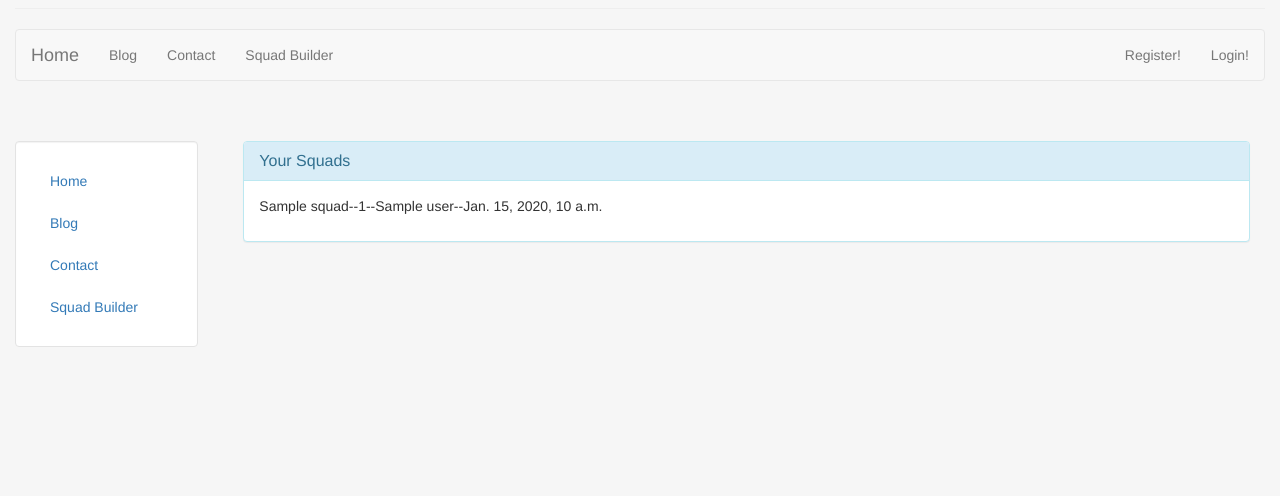
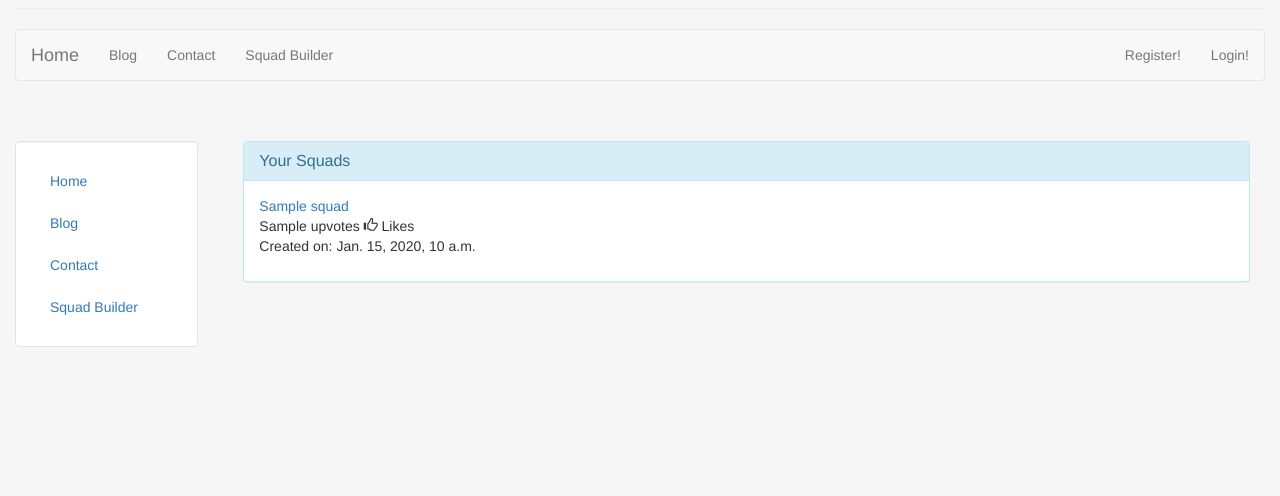
Before and after one commit to Nightlamp1/XwingSquadShare, a Django app: template squadshare/templates/squadshare/profile.html in a window 1280 px wide. Shown: the part 132-628 px from the top of the page. Run offline with Django 3.2, Linux system fonts and the light colour scheme; the template is opened without the code that fills it: most values are stand-ins (such as "Sample title", 1, 10 or a date in 2020); some libraries are stand-ins or nearby versions.

Commit message:
Updating HTML formating for squad/userprofiles

```diff
--- a/squadshare/templates/squadshare/profile.html
+++ b/squadshare/templates/squadshare/profile.html
@@ -9,7 +9,12 @@
 	</div>
 	<div class="panel-body">
 		{% for squad in user_squads %}
-			<p>{{squad.name}}--{{squad.id}}--{{squad.user}}--{{squad.createdDate}}</p>
+			<a href="/squad/{{squad.id}}">{{squad.name}}</a>
+			<p>{{squad.upvotes}}
+				<span class="glyphicon glyphicon-thumbs-up" name="squad{{squad.id}}"></span>
+				Likes
+				<br>Created on: {{squad.createdDate}}
+			</p>
 		{% endfor %}
 	</div>
 </div>
--- a/squadshare/views.py
+++ b/squadshare/views.py
@@ -154,7 +154,7 @@ def squad(request, squadcode):
                         upgrade_array.append((upgrade.name).replace(" ",""))
                 pilot_dict.append(upgrade_array)
                 pilot_list.append(pilot_dict)
-            squad_readout.append({'name':squad.name ,'list':pilot_list, 'squadcode':squad.squadcode})
+            squad_readout.append({'name':squad.name ,'list':pilot_list, 'squadcode':squad.squadcode, 'cost':squad.cost, 'creator':squad.user})
         return squad_readout
 
     if request.method == 'POST':
```
Also changed, not shown: squadshare/templates/squadshare/squad.html (+4 -4 lines).
